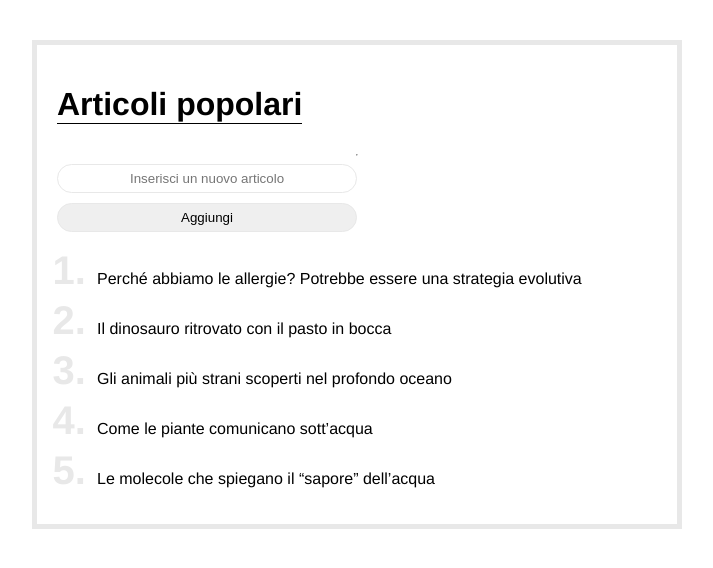
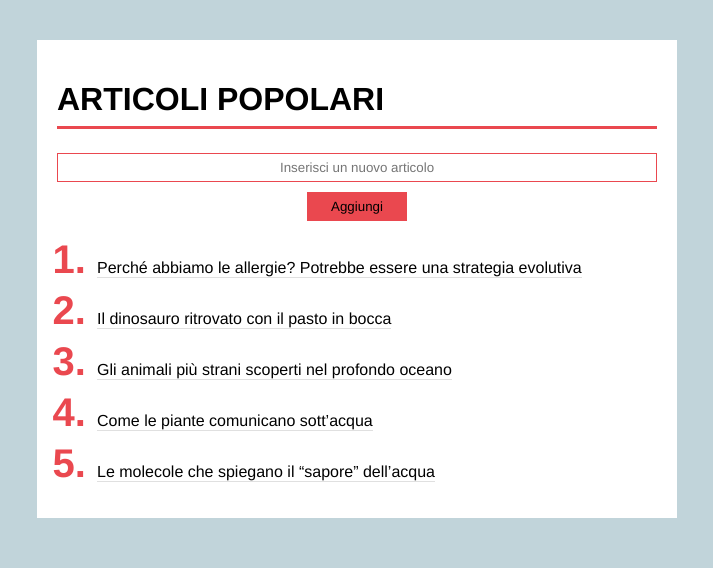
Before and after one commit to ilenia-agnolon/react-form, a React (Vite) app: page / in a window 1280 px wide. Shown: the top 568 px of the page, without its empty margins (283-996 px from the left). Built offline with nearby package versions, Linux system fonts and the light colour scheme.

Commit message:
dato stile in css

```diff
--- a/src/components/form/ArticlesList.jsx
+++ b/src/components/form/ArticlesList.jsx
@@ -19,8 +19,7 @@ function ArticlesList() {
     <>
       <div className="main-container">
         {/* titolo */}
-        <h1>Articoli popolari</h1>
-        <hr />
+        <h1>ARTICOLI POPOLARI</h1>
         <div className="input-btn-container">
           <form onSubmit={addArticle}>
             <input
--- a/src/index.css
+++ b/src/index.css
@@ -71,22 +71,27 @@ button:focus-visible {
   font-family: "Poppins", "Helvetica Neue", Arial, sans-serif;
 }
 
+body {
+  background-color: #c1d4da;
+}
+
 .main-container {
-  border: 5px solid rgb(232, 232, 232);
+  background-color: white;
   width: 50%;
   margin: 0 auto;
   display: flex;
   flex-direction: column;
-  align-items: flex-start;
   padding: 20px;
 }
 
 h1 {
-  border-bottom: 1px solid;
-}
-
-.input-btn-container {
-  width: 50%;
+  font-size: 2rem;
+  font-family: sans-serif bold;
+  font-weight: 700;
+  border-bottom: 3px solid #ea484f;
+  padding-bottom: 0.5rem;
+  margin-bottom: 1.5rem;
+  text-align: left;
 }
 
 form {
@@ -96,19 +101,25 @@ form {
 }
 
 input {
-  border: 1px solid rgb(232, 232, 232);
+  border: 1px solid #ea484f;
+  background-color: white;
   padding: 6px 14px;
-  border-radius: 50px;
+  /* border-radius: 50px; */
   text-align: center;
   display: inline-block;
+  font-family: "Poppins", "Helvetica Neue", Arial, sans-serif;
 }
 button {
-  border: 1px solid rgb(232, 232, 232);
+  border: 1px solid #ea484f;
+  background-color: #ea484f;
+  font-family: "Poppins", "Helvetica Neue", Arial, sans-serif;
   padding: 6px 14px;
-  border-radius: 50px;
+  /* border-radius: 50px; */
   text-align: center;
   display: inline-block;
   width: 300px;
+  width: 100px;
+  margin: 0 auto;
 }
 
 ol {
@@ -120,8 +131,12 @@ ol {
 }
 
 ol li::marker {
-  color: rgb(232, 232, 232);
+  color: #ea484f;
   font-weight: bold;
   font-size: 2.5rem;
   font-family: "Poppins", "Helvetica Neue", Arial, sans-serif;
 }
+
+li {
+  border-bottom: 1px solid #e0e0e0;
+}
```
